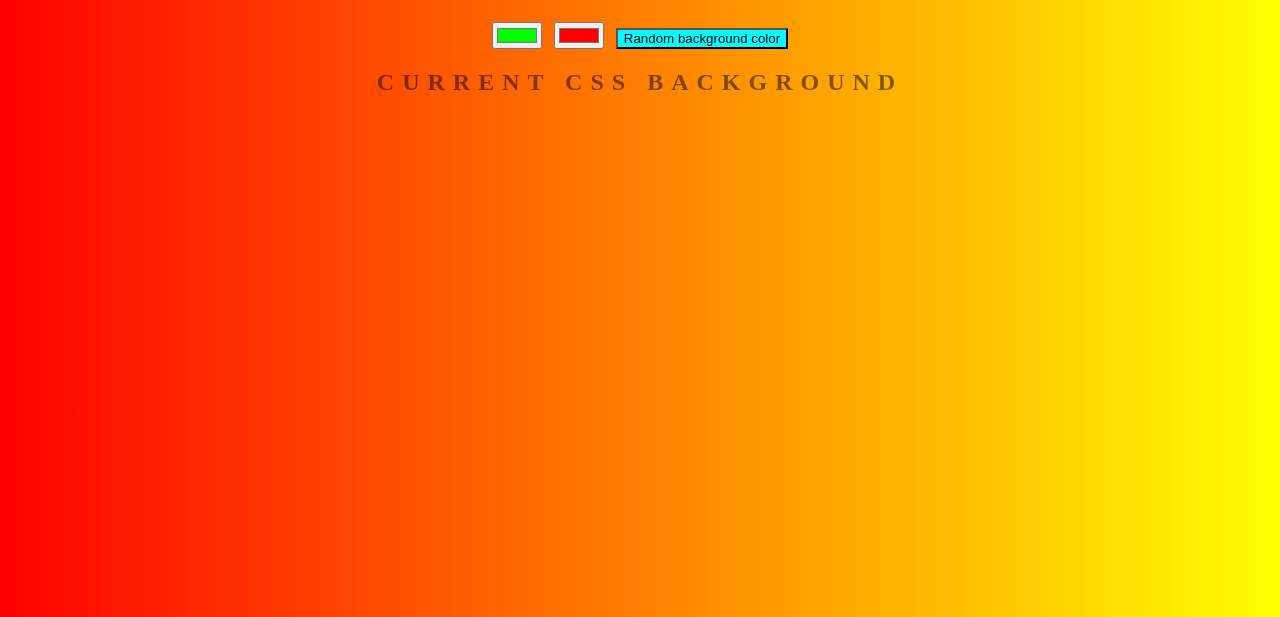
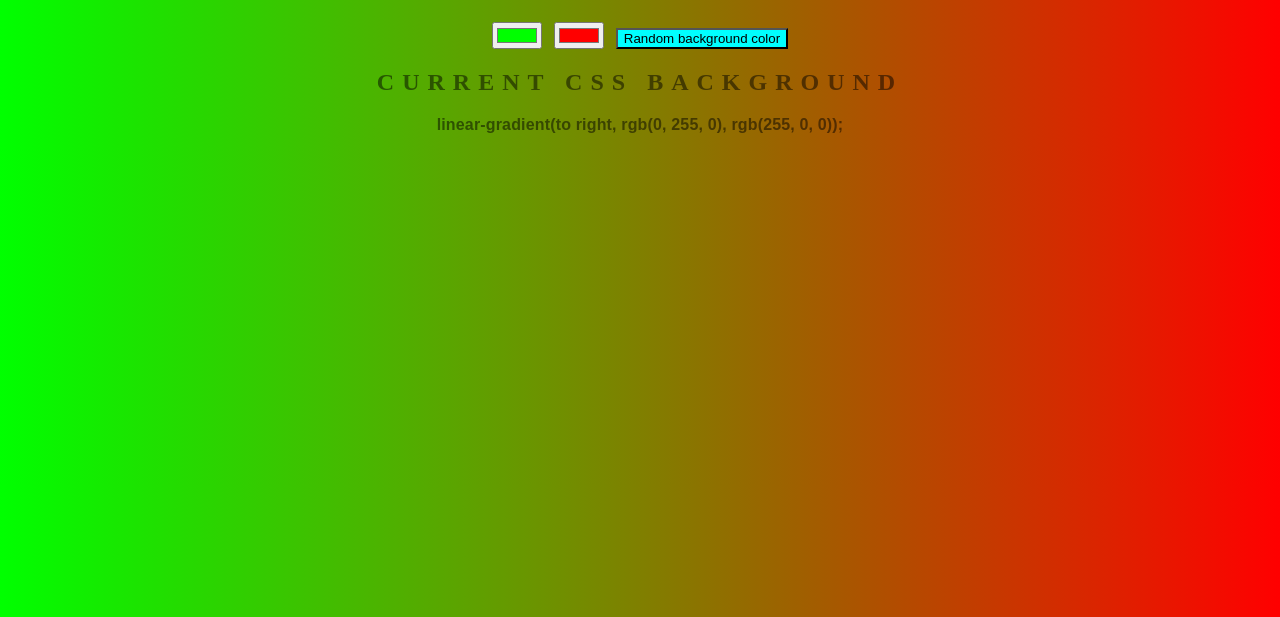
Before and after one commit to hubkubas/background-generator, a plain HTML site: page index.html in a window 1280 px wide. Shown: the part 183-800 px from the top of the page. Drawn offline with Linux system fonts and the light colour scheme.

```diff
--- a/index.html
+++ b/index.html
@@ -7,7 +7,7 @@
   <link rel="stylesheet" type="text/css" href="./style.css">
 </head>
 
-<body id="gradient">
+<body id="gradient" onload="displayInitialGradient()">
 <h1>Background Generator</h1>
 <input class="color1" type="color" name="color1" value="#00ff00">
 <input class="color2" type="color" name="color2" value="#ff0000">
--- a/script.js
+++ b/script.js
@@ -41,6 +41,19 @@
 }
 
 
+    // this part displays current colors on-load
+function displayInitialGradient() {
+
+    body.style.background =
+        "linear-gradient(to right, "
+        + color1.value
+        + ", "
+        + color2.value
+        + ")";
+
+    css.textContent = body.style.background + ";";
+}
+
 
 
 color1.addEventListener("input", setGradient);
```
